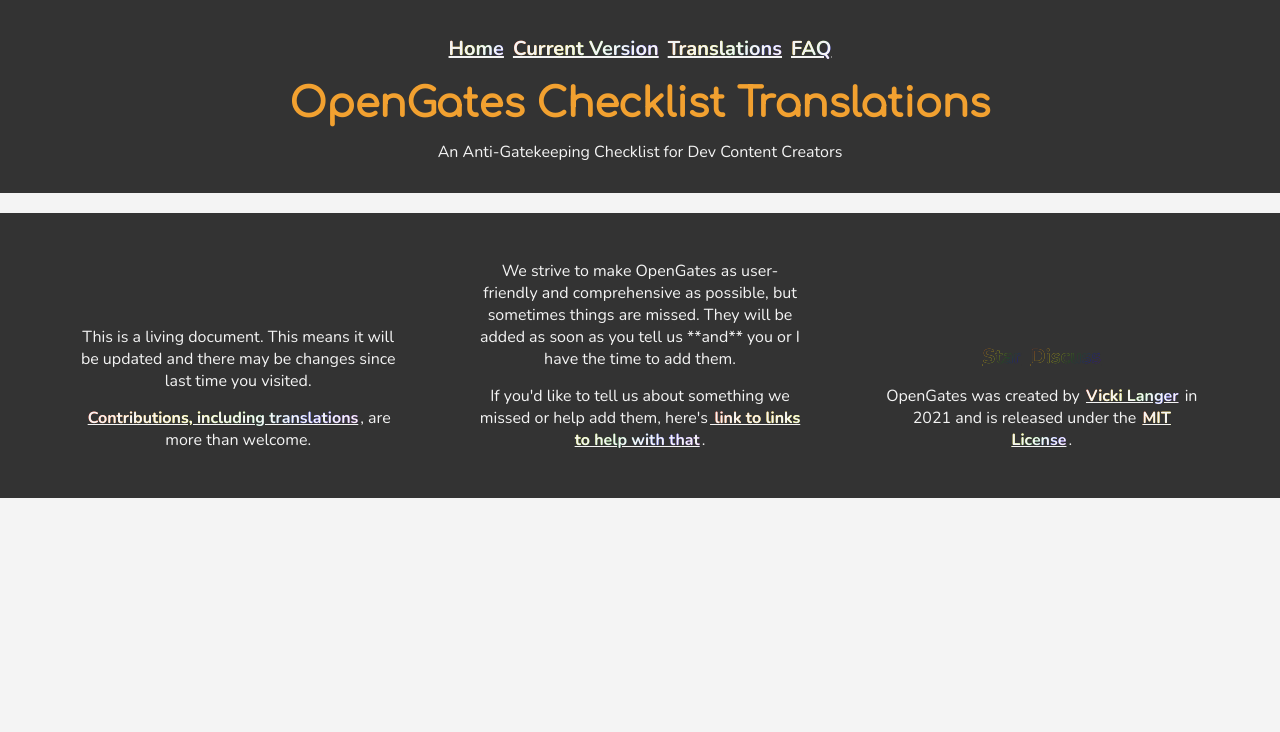
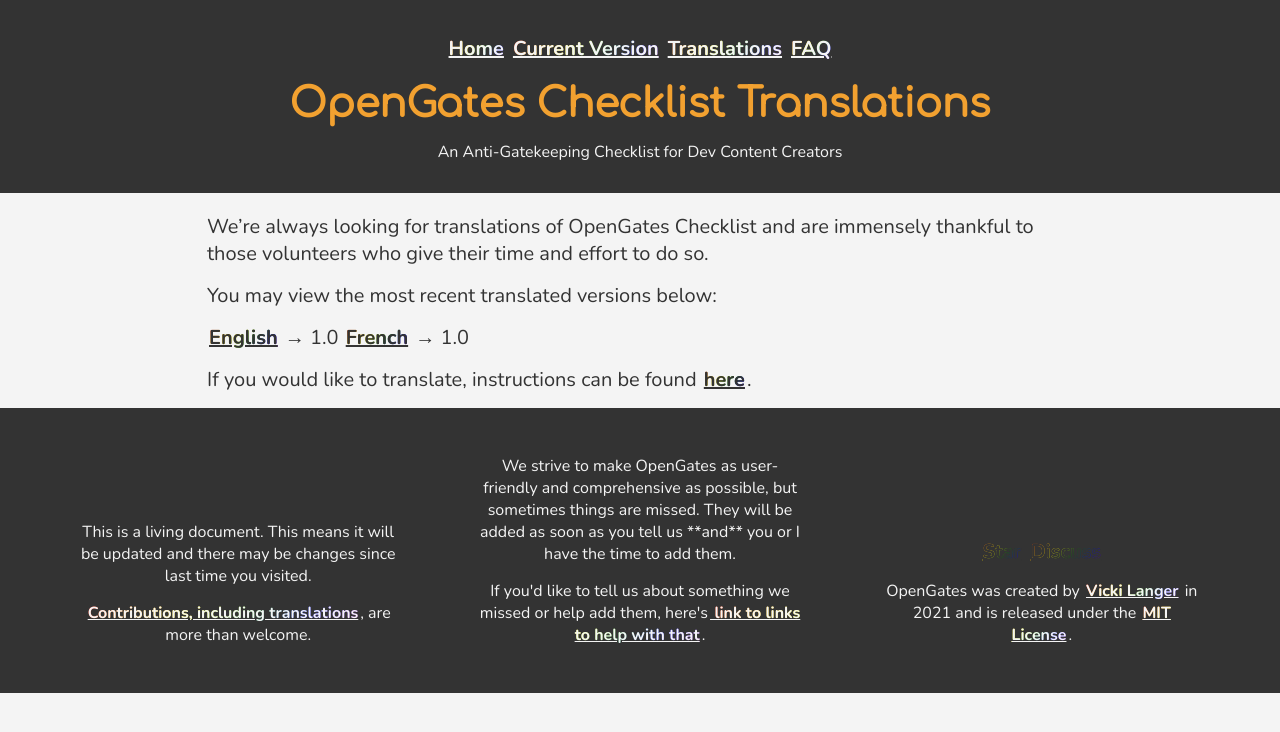
Before and after one commit to VickiLanger/OpenGates, a Jekyll site: the page built from site/translations.md, in a window 1280 px wide. Shown: the top 732 px of the page. Built offline with Jekyll 4.4.1, drawn with Linux system fonts in a browser that asks for light colours.

Commit message:
add translations page

```diff
--- a/site/translations.md
+++ b/site/translations.md
@@ -3,3 +3,12 @@ layout: page
 title: OpenGates Checklist Translations
 permalink: /translations/
 ---
+
+We're always looking for translations of OpenGates Checklist and are immensely thankful to those volunteers who give their time and effort to do so.
+
+You may view the most recent translated versions below:
+
+[English](https://opengates.dev/checklist/)  → 1.0
+[French](TODO)  → 1.0
+
+If you would like to translate, instructions can be found [here](https://github.com/VickiLanger/OpenGates/issues/16).
```
Also changed, not shown: site/versions/1/checklist.md (renamed from site/versions/checklist.md).
